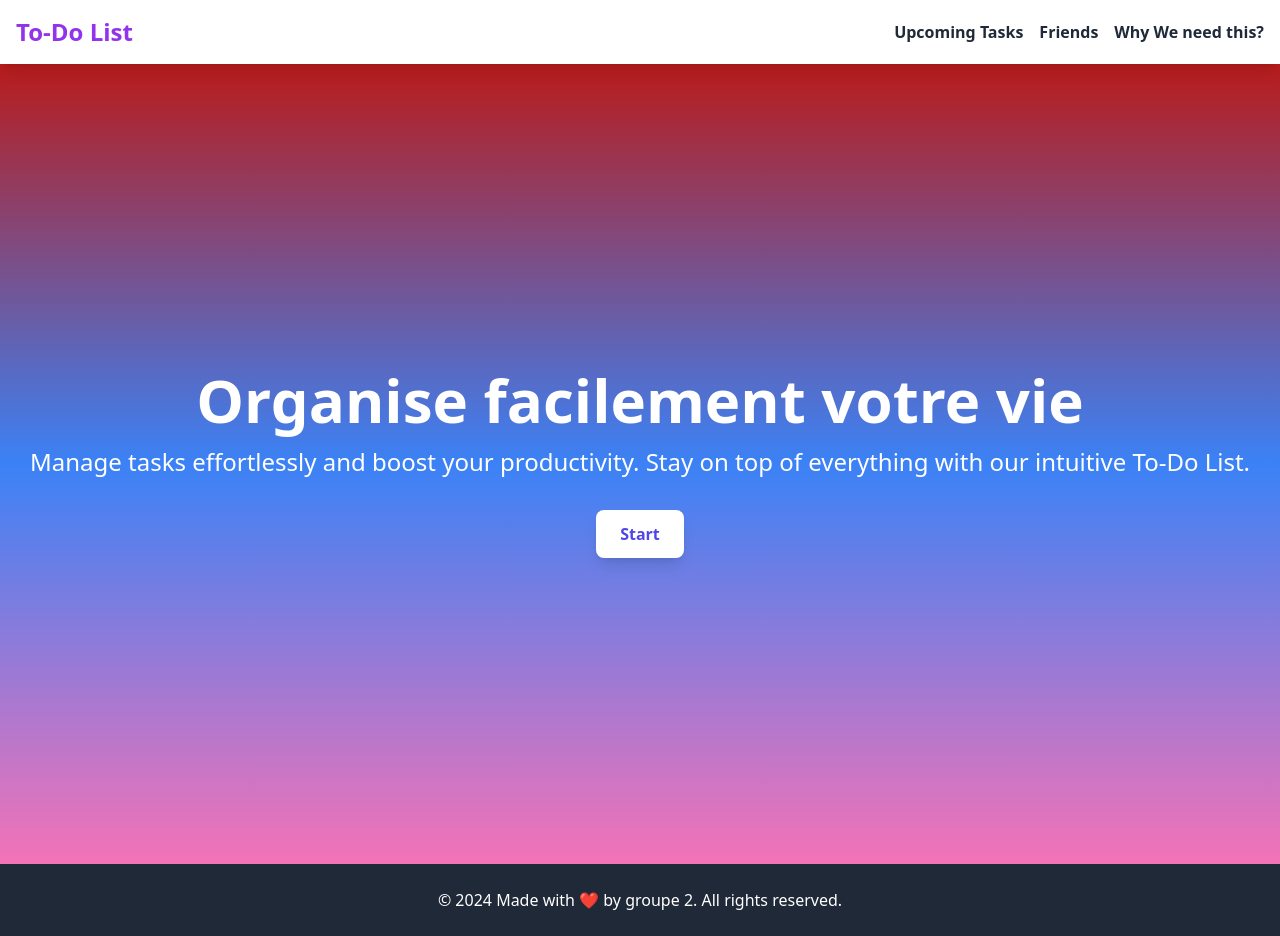
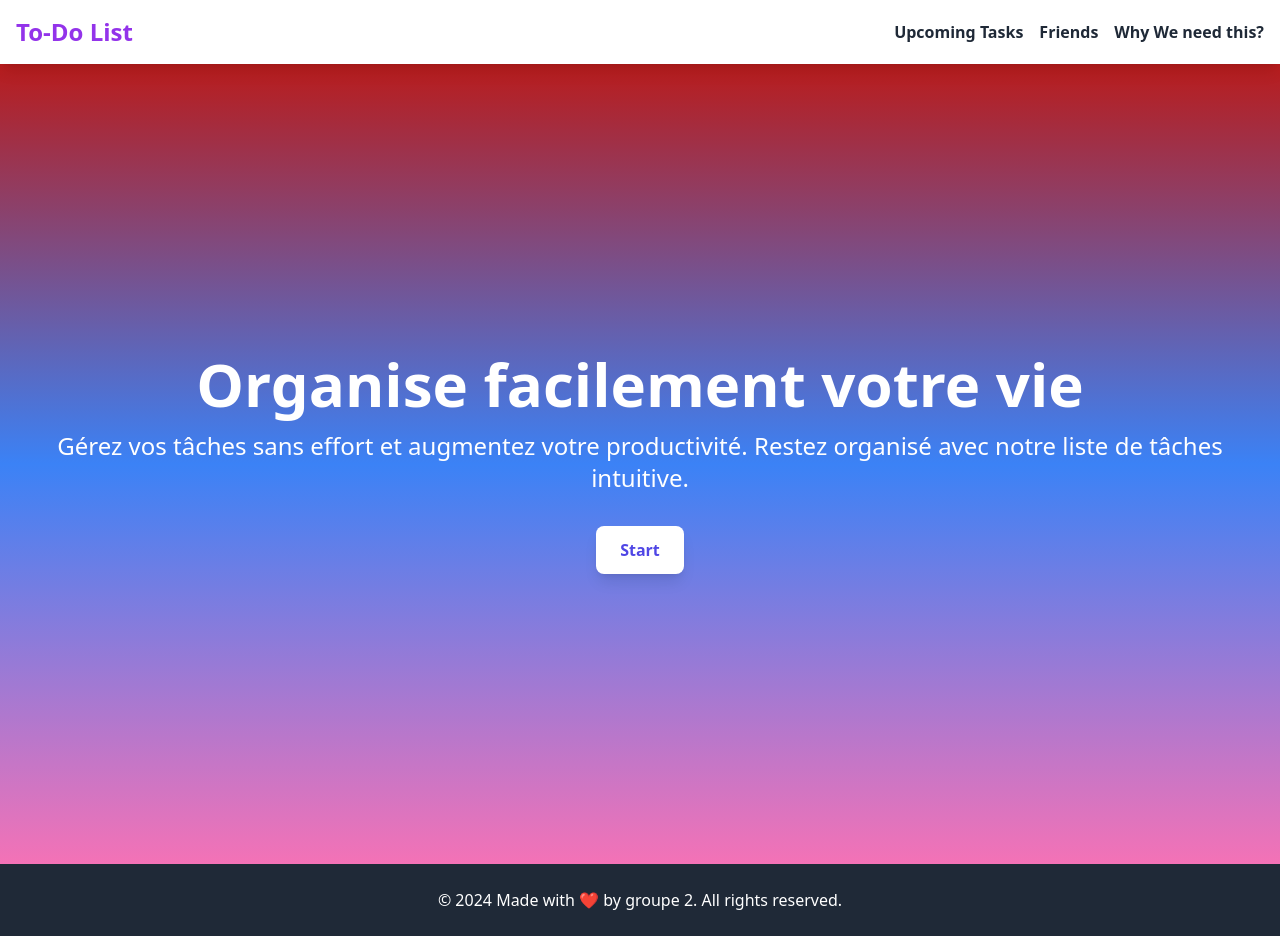
Before and after one commit to ryliam/gitCc, a website: page index.html in a window 1280 px wide. Drawn offline with nearby package versions, Linux system fonts and the light colour scheme.

Commit message:
modifications en francais

```diff
--- a/index.html
+++ b/index.html
@@ -35,8 +35,7 @@
         Organise facilement votre vie
       </h1>
       <p class="mt-4 text-lg md:text-2xl">
-        Manage tasks effortlessly and boost your productivity. Stay on top of
-        everything with our intuitive To-Do List.
+        Gérez vos tâches sans effort et augmentez votre productivité. Restez organisé avec notre liste de tâches intuitive.
       </p>
       <a
         href="Todo.html"
```
